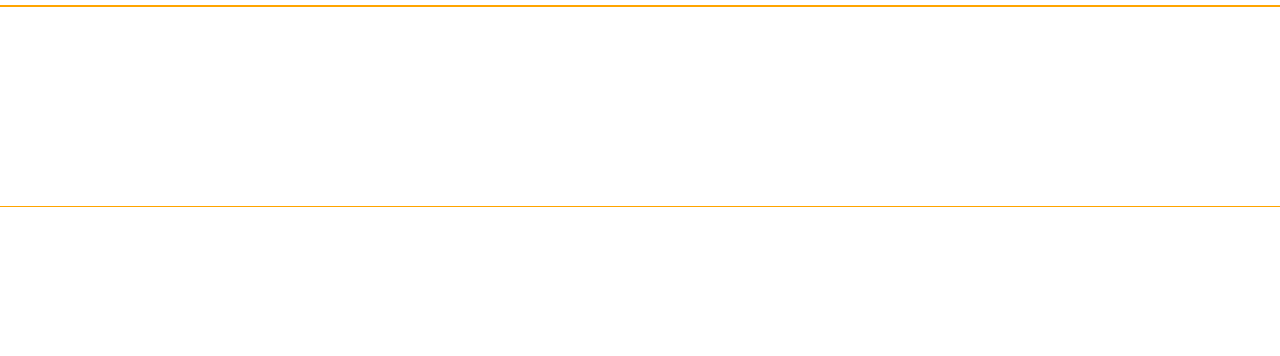
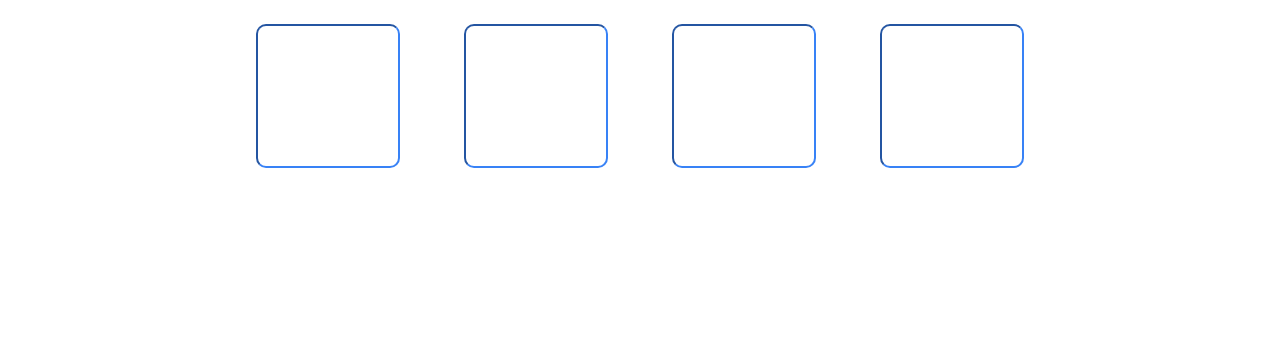
Before and after one commit to Emmanuel-va1d/landing-page, a plain HTML site: page index.html in a window 1280 px wide. Shown: the part 444-800 px from the top of the page. Drawn offline with Linux system fonts and the light colour scheme.

Commit message:
Added the divs for the images and text info inside of the second section. Made blue outline for images, and used two divs to seperate the top from the bottom

```diff
--- a/index.html
+++ b/index.html
@@ -33,6 +33,19 @@
         <div class="header">
             <h1>Some Random Information</h1>
         </div>
-        <div class="main"></div>
+        <div class="main">
+            <div class="top">
+                <div class="img"></div>
+                <div class="img"></div>
+                <div class="img"></div>
+                <div class="img"></div>
+            </div>
+            <div class="bottom">
+                <div class="info"></div>
+                <div class="info"></div>
+                <div class="info"></div>
+                <div class="info"></div>
+            </div>
+        </div>
     </div>
 </body>
--- a/styles.css
+++ b/styles.css
@@ -5,7 +5,7 @@
 }
 
 div {
-    outline: 1px;
+    outline: 0px;
     outline-color: orange;
     outline-style: solid;
     position: relative;
@@ -44,7 +44,7 @@ button {
 
 #section-1 .logo {
     width: auto;
-    position: fixed;
+    position: absolute;
     margin-left: 15%;
     margin-right: 2rem;
 }
@@ -56,7 +56,7 @@ button {
 }
 
 #section-1 .links {
-    position: fixed;
+    position: absolute;
     right: 15%;
     margin-left: 40%;
 }
@@ -78,8 +78,7 @@ button {
     width: 31%;
     height: 14rem;
     margin: 2rem 15%;
-    position: fixed;
-    position: fixed;
+    position: absolute;
     flex-direction: column;
 }
 
@@ -98,7 +97,7 @@ button {
 }
 
 #section-1 .img {
-    position: fixed;
+    position: absolute;
     right: 15%;
     margin-top: 2rem;
     width: 30rem;
@@ -114,12 +113,11 @@ button {
 
 #section-2 {
     width: auto;
-    height: 300px;
-
+    height: 400px;
 }
 
 #section-2 .header {
-    height: 60px;
+    height: 80px;
     padding-top: 40px;
     text-align: center;
 }
@@ -129,3 +127,39 @@ button {
     font-weight: bolder;
     color: #1F2937;
 }
+
+#section-2 .main {
+    height: 280px;
+}
+
+#section-2 .top {
+    display: flex;
+    justify-content: space-evenly;
+    align-items: center;
+    height: 140px;
+    padding-left: 15%;
+    padding-right: 15%;
+}
+
+#section-2 .img {
+    height: 140px;
+    width: 140px;
+    border-radius: 10px;
+    border-style: inset;
+    border-width: 2px;
+    border-color: #3882F6;
+}
+
+#section-2 .bottom {
+    display: flex;
+    justify-content: space-evenly;
+    align-items: center;
+    height: 140px;
+    padding-left: 15%;
+    padding-right: 15%;
+}
+
+#section-2 .info {
+    height: 100px;
+    width: 140px;
+}
```
Also changed, not shown: 1 other file.
